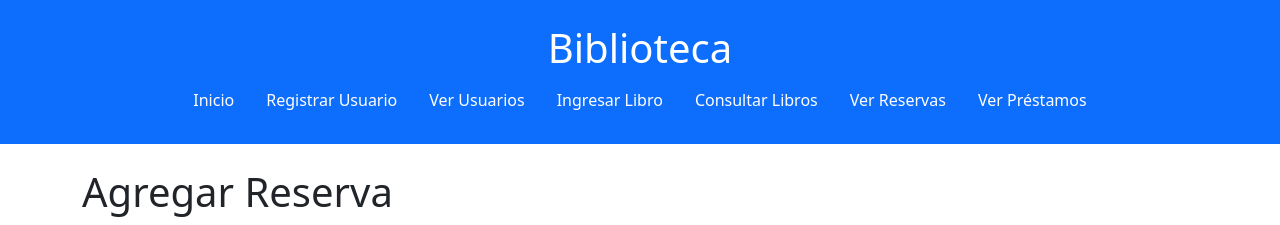
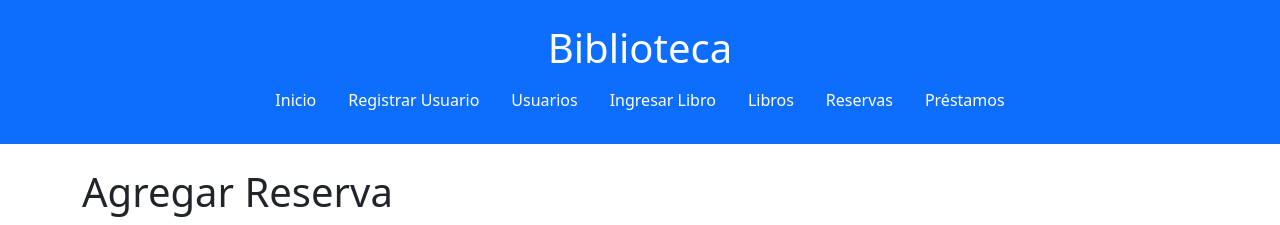
Before and after one commit to Azmo23/CRUD_Biblioteca, a Flask app: page /agregar_reserva in a window 1280 px wide. Shown: the top 225 px of the page. Run offline with Flask 3, Linux system fonts and the light colour scheme; data that the repository does not hold is empty.

Commit message:
Archivo principal de HTML donde se unen todos las ventanas de los formulario y CRUDs.

```diff
--- a/templates/base.html
+++ b/templates/base.html
@@ -12,11 +12,11 @@
         <nav class="nav justify-content-center">
             <a class="nav-link text-white" href="{{ url_for('index') }}">Inicio</a>
             <a class="nav-link text-white" href="{{ url_for('registrar_usuario') }}">Registrar Usuario</a>
-            <a class="nav-link text-white" href="{{ url_for('ver_usuarios') }}">Ver Usuarios</a>
+            <a class="nav-link text-white" href="{{ url_for('ver_usuarios') }}">Usuarios</a>
             <a class="nav-link text-white" href="{{ url_for('ingresar_libro') }}">Ingresar Libro</a>
-            <a class="nav-link text-white" href="{{ url_for('consultar_libros') }}">Consultar Libros</a>
-            <a class="nav-link text-white" href="{{ url_for('ver_reservas') }}">Ver Reservas</a>
-            <a class="nav-link text-white" href="{{ url_for('ver_prestamos') }}">Ver Préstamos</a>
+            <a class="nav-link text-white" href="{{ url_for('consultar_libros') }}">Libros</a>
+            <a class="nav-link text-white" href="{{ url_for('ver_reservas') }}">Reservas</a>
+            <a class="nav-link text-white" href="{{ url_for('ver_prestamos') }}">Préstamos</a>
         </nav>
     </header>
     <main class="container my-4">
```
